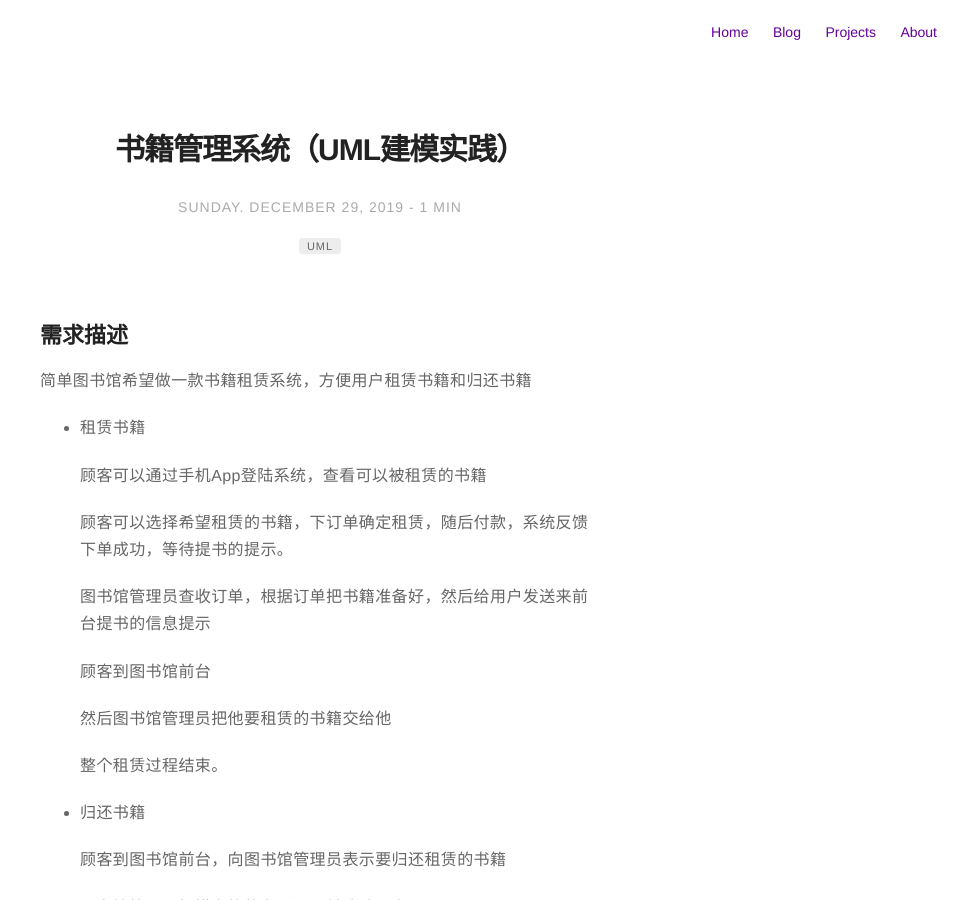
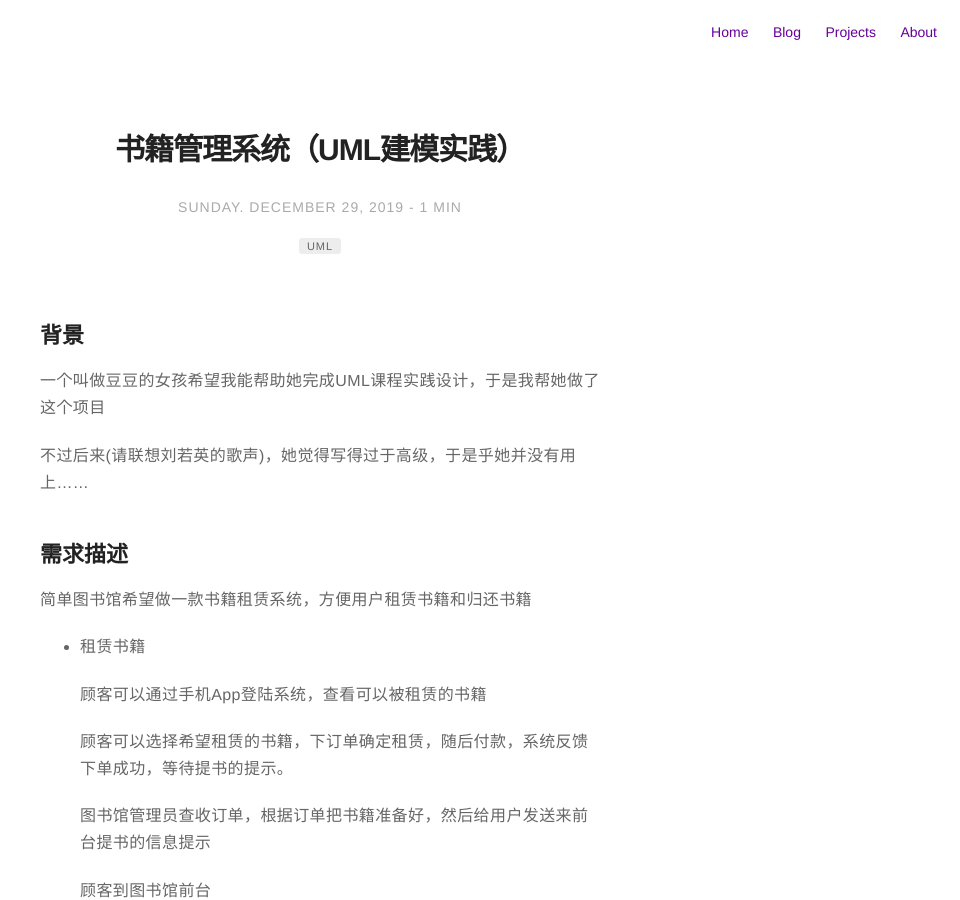
Before and after one commit to dawsonlee1790/dawsonlee1790.github.io, a Jekyll site: the page built from _posts/2019-12-29-书籍管理系统（UML建模实践）.md, in a window 1280 px wide and 900 px high. Shown: the whole window, without its empty margins (320-1280 px from the left). Built offline with Jekyll 4.4.1, drawn with Linux system fonts in a browser that asks for light colours; comment, search, counter and statistics services are not loaded.

Commit message:
更新文章

```diff
--- a/_posts/2019-12-29-书籍管理系统（UML建模实践）.md
+++ b/_posts/2019-12-29-书籍管理系统（UML建模实践）.md
@@ -26,6 +26,12 @@ tag:
   [8]: /assets/posts/2019-12-29-书籍管理系统（UML建模实践）/设计模型!用例的实现!处理租赁订单!处理租赁订单!系统事件序列图!基础流_10.jpg
   [9]: /assets/posts/2019-12-29-书籍管理系统（UML建模实践）/设计模型!用例的实现!归还书籍!归还书籍!系统事件序列图!基础流_12.jpg
 
+
+## 背景
+
+一个叫做豆豆的女孩希望我能帮助她完成UML课程实践设计，于是我帮她做了这个项目
+
+不过后来(请联想刘若英的歌声)，她觉得写得过于高级，于是乎她并没有用上......
 
 
 ## 需求描述
@@ -164,3 +170,7 @@ tag:
     * 微信通知系统
 
 ![基础流][9]
+
+## 项目资料
+
+* [github](https://github.com/dawsonlee1790/library_system_uml_demo)
```
